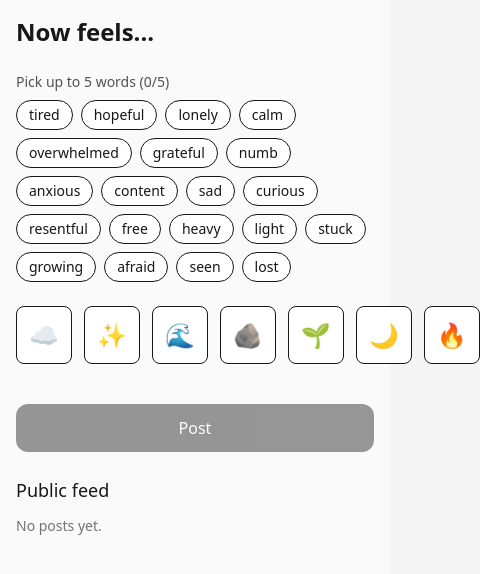
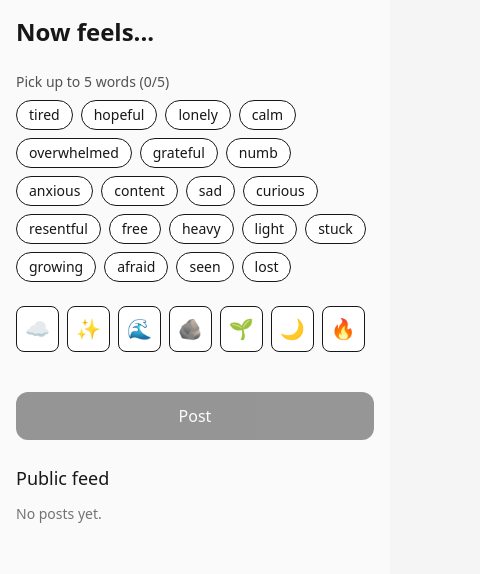
Before and after one commit to KateBark/now-feels, a Next.js app: page / in a window 390 px wide. Shown: the top 574 px of the page, 480 px wide, since content can reach past the window. Built offline with nearby package versions, Linux system fonts and the light colour scheme.

Commit message:
fixed icons container re responsiveness

```diff
--- a/components/IconPicker.js
+++ b/components/IconPicker.js
@@ -1,11 +1,11 @@
 export default function IconPicker({ icons, selected, setSelected }) {
   return (
-    <div className="flex gap-3 mt-4">
+    <div className="flex flex-wrap gap-2 sm:gap-3 mt-4">
       {icons.map((icon) => (
         <button
           key={icon.id}
           onClick={() => setSelected(icon)}
-          className={`text-2xl p-3 rounded-lg border
+          className={`text-xl sm:text-2xl p-2 sm:p-3 rounded-lg border
             ${
               selected?.id === icon.id
                 ? "bg-black text-white"
```
